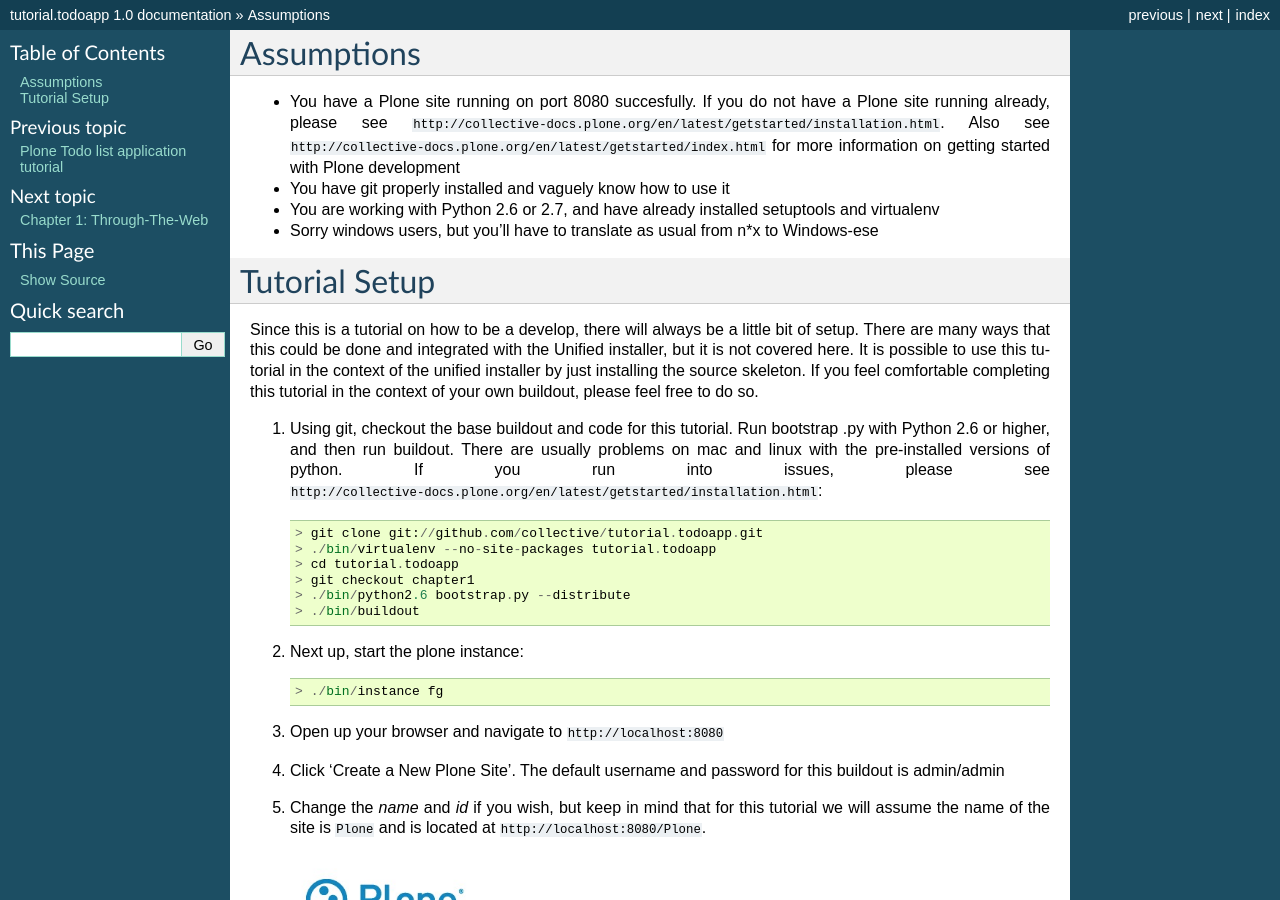
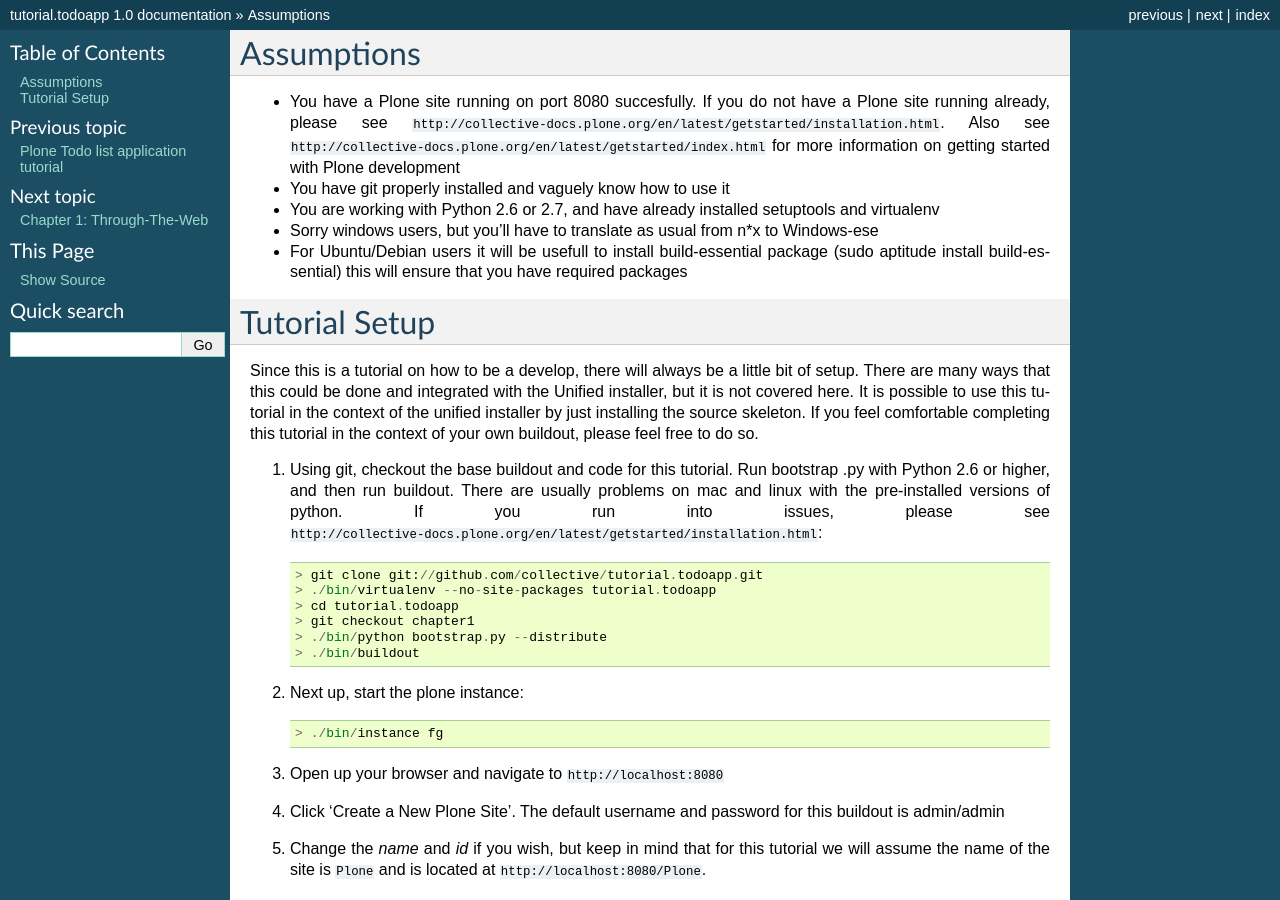
Before and after one commit to collective/tutorial.todoapp, a Sphinx documentation site: the page built from docs/chapter_0.rst, in a window 1280 px wide and 900 px high. Built offline with Sphinx 7.4.7, drawn with Linux system fonts in a browser that asks for light colours.

Commit message:
Update docs/chapter_0.rst
changed virtualenv --no-site-packages tutorial.todoapp
to ./bin/virtualenv --no-site-packages tutorial.todoapp
(this is to make sure correct virtualenv is used)
changed ./bin/python2.6 bootstrap.py --distribute
to ./bin/python bootstrap.py --distribute
(this is to make it the same command irrespective whether 2.6 / 2.7 is used )
added line to suggest using build-essentials

```diff
--- a/docs/chapter_0.rst
+++ b/docs/chapter_0.rst
@@ -16,6 +16,7 @@
 * You have git  properly installed and vaguely know how to use it
 * You are working with Python 2.6 or 2.7, and have already installed setuptools and virtualenv
 * Sorry windows users, but you'll have to translate as usual from n*x to Windows-ese
+* For Ubuntu/Debian users it will be usefull to install build-essential package (sudo aptitude install build-essential) this will ensure that you have required packages
 
 ==============
 Tutorial Setup
@@ -29,7 +30,7 @@
     > ./bin/virtualenv --no-site-packages tutorial.todoapp
     > cd tutorial.todoapp
     > git checkout chapter1
-    > ./bin/python2.6 bootstrap.py --distribute
+    > ./bin/python bootstrap.py --distribute
     > ./bin/buildout
 
 #. Next up, start the plone instance::
```
